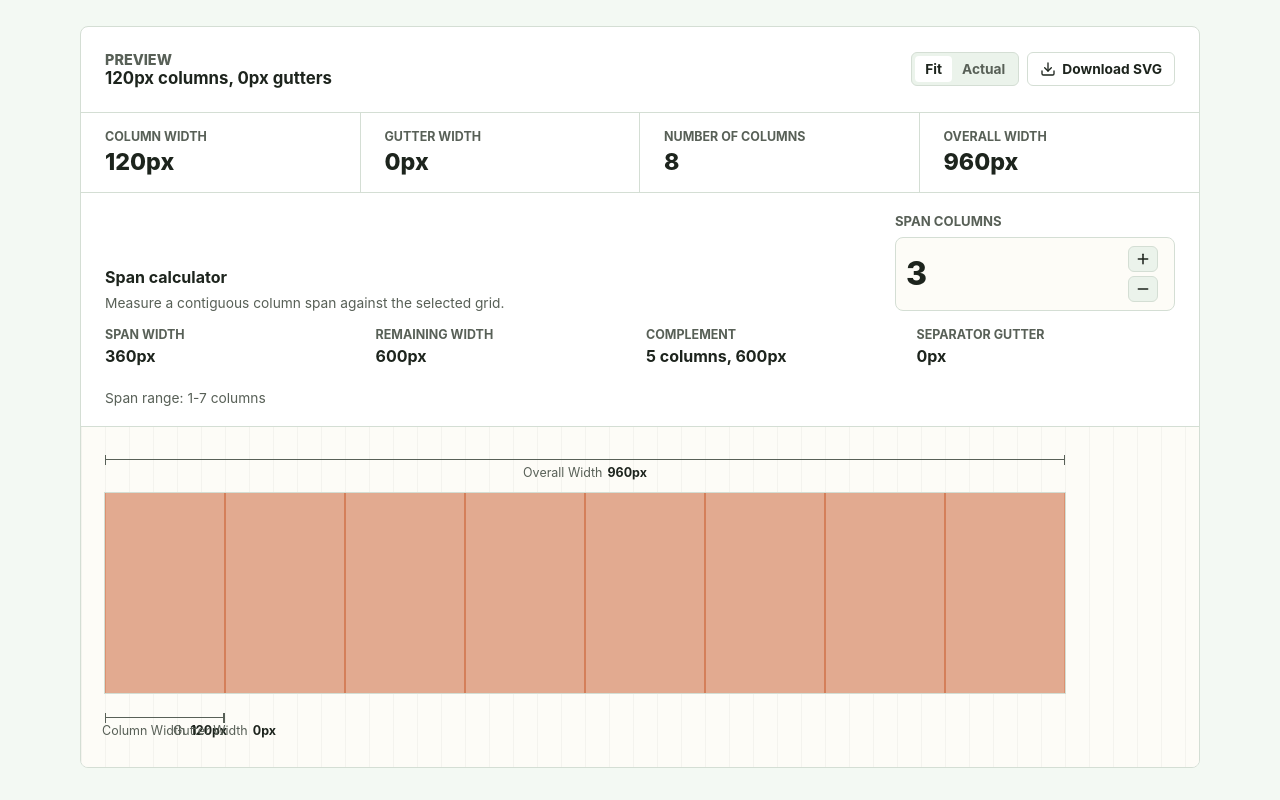
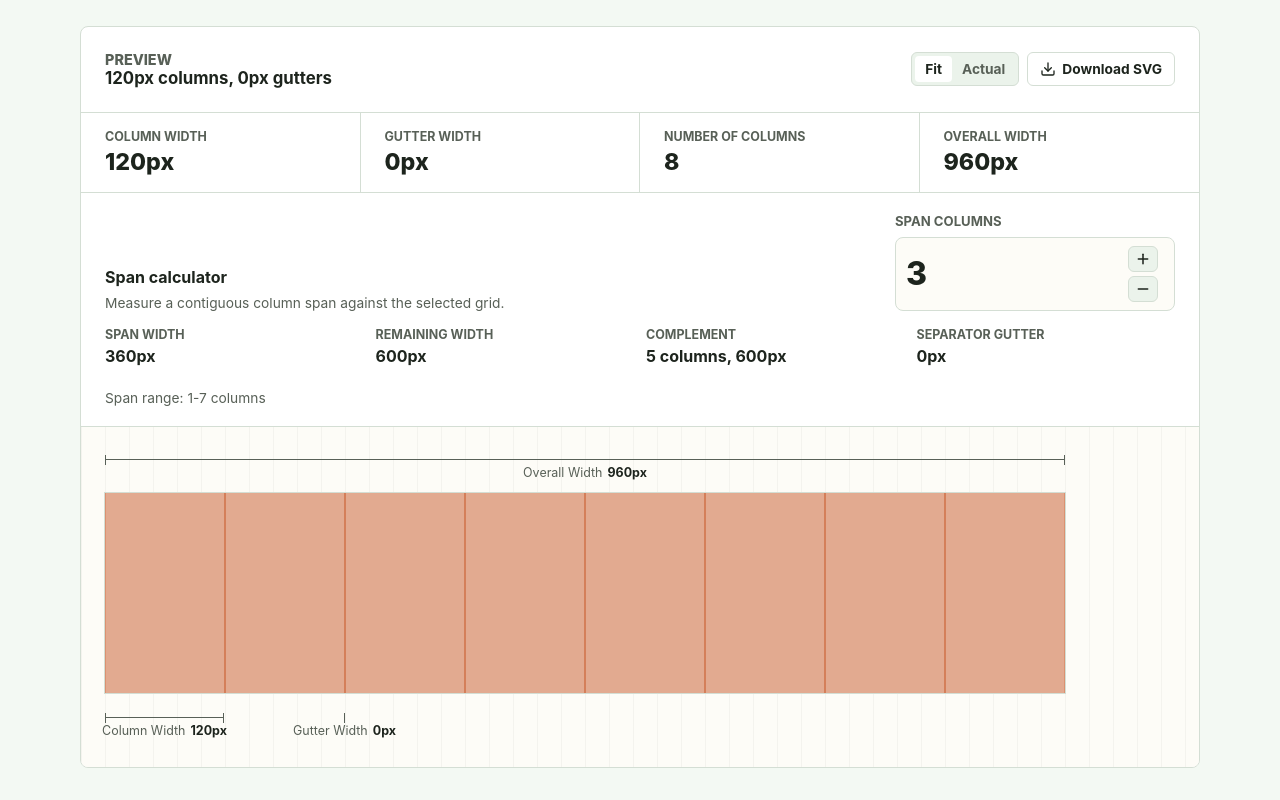
Before and after one commit to kamishino/grid-studio, a React (Vite) app: page / in a window 1280 px wide. Shown: the part 986-1786 px from the top of the page. Built offline with nearby package versions, Linux system fonts and the light colour scheme.

Commit message:
feat(preview): separate column and gutter ruler labels

```diff
--- a/src/features/grid-calculator/GridCalculator.tsx
+++ b/src/features/grid-calculator/GridCalculator.tsx
@@ -306,19 +306,37 @@ export function GridCalculator() {
                 style={{
                   width: `${Math.min(
                     100,
-                    ((activeLayout.columnWidth + activeLayout.gutterWidth) / width) *
+                    ((columns > 2
+                      ? activeLayout.columnWidth * 2 + activeLayout.gutterWidth * 2
+                      : activeLayout.columnWidth + activeLayout.gutterWidth) /
+                      width) *
                       100,
                   )}%`,
-                  gridTemplateColumns: `${activeLayout.columnWidth}fr ${Math.max(
-                    activeLayout.gutterWidth,
-                    1,
-                  )}fr`,
+                  gridTemplateColumns:
+                    columns > 2
+                      ? `${activeLayout.columnWidth}fr ${Math.max(
+                          activeLayout.gutterWidth,
+                          1,
+                        )}fr ${activeLayout.columnWidth}fr ${Math.max(
+                          activeLayout.gutterWidth,
+                          1,
+                        )}fr`
+                      : `${activeLayout.columnWidth}fr ${Math.max(
+                          activeLayout.gutterWidth,
+                          1,
+                        )}fr`,
                 }}
               >
                 <DimensionRuler
                   label="Column Width"
                   value={`${activeLayout.columnWidth}px`}
                 />
+                {columns > 2 ? (
+                  <>
+                    <span aria-hidden="true" />
+                    <span aria-hidden="true" />
+                  </>
+                ) : null}
                 <DimensionRuler
                   label="Gutter Width"
                   value={`${activeLayout.gutterWidth}px`}
```
